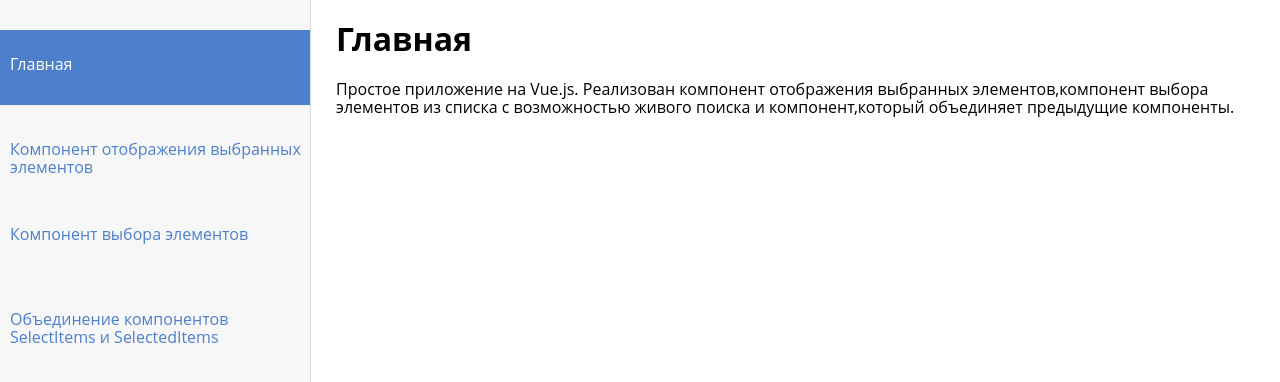
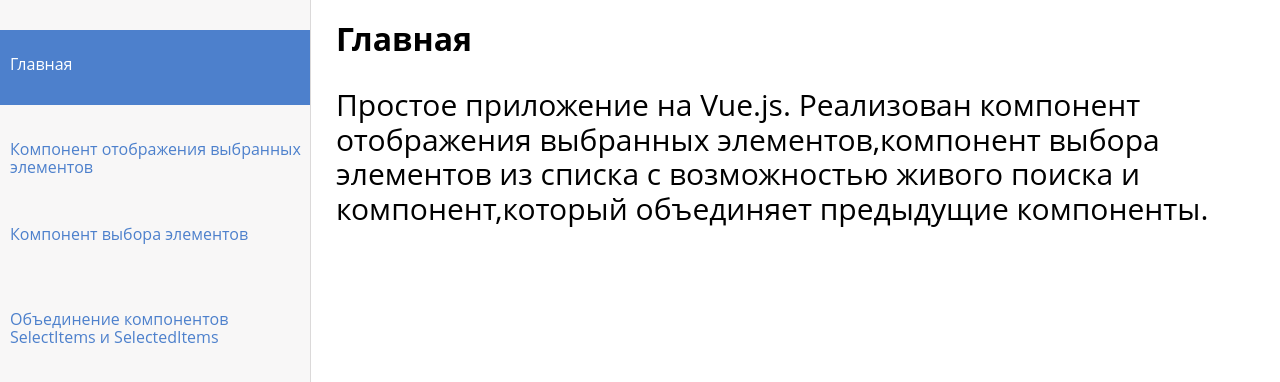
Before and after one commit to DaniilCome1n/Select-me, a Vue app: page /homepage in a window 1280 px wide. Shown: the top 382 px of the page. Built offline with nearby package versions, Linux system fonts and the light colour scheme.

Commit message:
Fixed info

```diff
--- a/package.json
+++ b/package.json
@@ -1,5 +1,5 @@
 {
-  "name": "route-app",
+  "name": "select-me",
   "version": "0.1.0",
   "private": true,
   "scripts": {
--- a/public/index.html
+++ b/public/index.html
@@ -1,16 +1,22 @@
 <!DOCTYPE html>
-<html lang="en">
+<html lang="ru">
   <head>
-    <meta charset="utf-8">
-    <meta http-equiv="X-UA-Compatible" content="IE=edge">
-    <meta name="viewport" content="width=device-width,initial-scale=1.0">
-    <link rel="icon" href="<%= BASE_URL %>favicon.ico">
-    <link rel="stylesheet" href="https://cdnjs.cloudflare.com/ajax/libs/normalize/8.0.1/normalize.min.css">
-    <title><%= htmlWebpackPlugin.options.title %></title>
+    <meta charset="utf-8" />
+    <meta http-equiv="X-UA-Compatible" content="IE=edge" />
+    <meta name="viewport" content="width=device-width,initial-scale=1.0" />
+    <link rel="icon" href="<%= BASE_URL %>favicon.ico" />
+    <link
+      rel="stylesheet"
+      href="https://cdnjs.cloudflare.com/ajax/libs/normalize/8.0.1/normalize.min.css"
+    />
+    <title>Select me!</title>
   </head>
   <body>
     <noscript>
-      <strong>We're sorry but <%= htmlWebpackPlugin.options.title %> doesn't work properly without JavaScript enabled. Please enable it to continue.</strong>
+      <strong
+        >We're sorry but Select me! doesn't work properly without JavaScript
+        enabled. Please enable it to continue.</strong
+      >
     </noscript>
     <div id="app"></div>
     <!-- built files will be auto injected -->
--- a/src/components/Homepage.vue
+++ b/src/components/Homepage.vue
@@ -1,8 +1,9 @@
 <template>
   <div class="home">
-    <p>
-      Простое приложение на Vue.js. Реализован компонент отображения выбранных элементов,компонент выбора элементов
-      из списка с возможностью живого поиска и компонент,который объединяет предыдущие компоненты.
+    <p class="info">
+      Простое приложение на Vue.js. Реализован компонент отображения выбранных
+      элементов,компонент выбора элементов из списка с возможностью живого
+      поиска и компонент,который объединяет предыдущие компоненты.
     </p>
   </div>
 </template>
@@ -17,4 +18,8 @@ export default {
 };
 </script>
 <style lang="scss" scoped>
+.info {
+  font-size: 30px;
+  padding-right: 30px;
+}
 </style>
```
Also changed, not shown: 1 other file (tests, documents, lock files or other folders).
